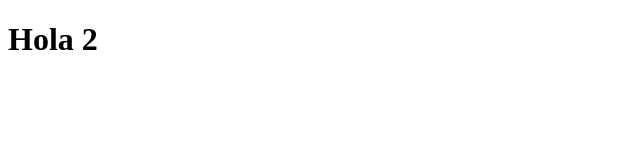
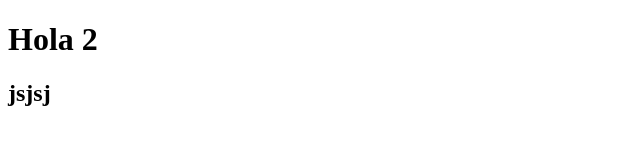
Before and after one commit to IEVN1001-21002354/intro-git, a plain HTML site: page index2.html in a window 1280 px wide. Shown: the full height of the page, 0-640 px from the left. Drawn offline with Linux system fonts and the light colour scheme.

Commit message:
sin datos

```diff
--- a/index2.html
+++ b/index2.html
@@ -7,6 +7,6 @@
 </head>
 <body>
     <h1>Hola 2</h1>
-
+    <h2>jsjsj</h2>
 </body>
 </html>
```
